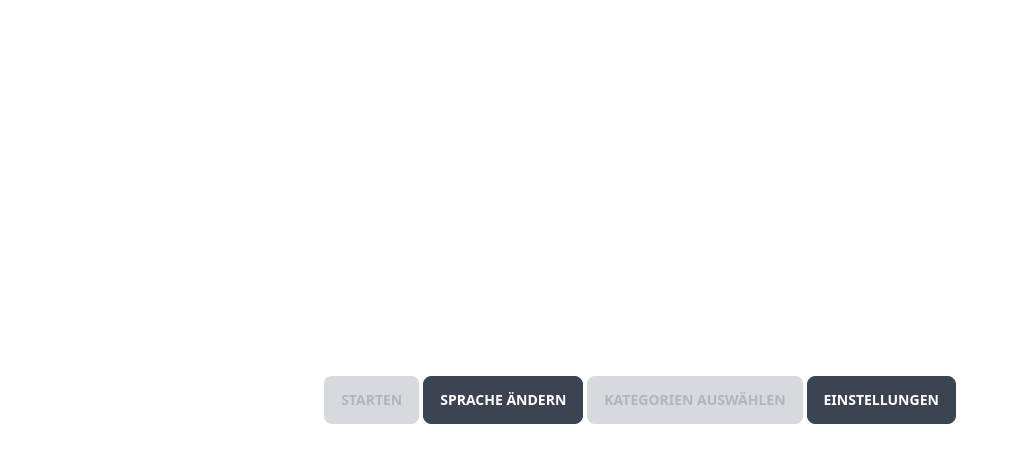
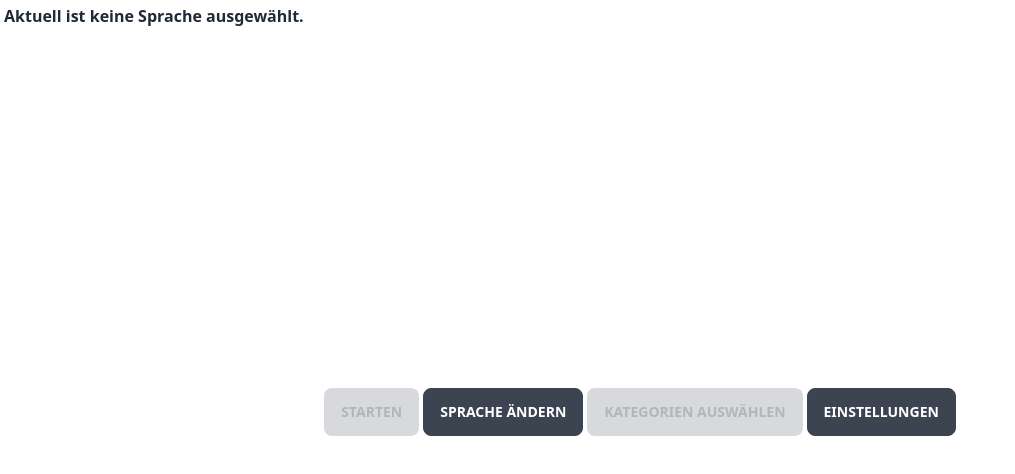
Before and after one commit to Vokabel-Trainer/Vokabel-Trainer.github.io, a SvelteKit app: page / in a window 1280 px wide. Shown: the top 474 px of the page, without its empty margins (0-1015 px from the left). Built offline with nearby package versions, Linux system fonts and the light colour scheme.

Commit message:
Add no language selected text

```diff
--- a/src/routes/+layout.svelte
+++ b/src/routes/+layout.svelte
@@ -19,6 +19,8 @@
 			<p class="font-bold">
 				Ausgewählte Sprache: {getName($languagePairStore.from)} - {getName($languagePairStore.to)}
 			</p>
+		{:else}
+			<p class="font-bold">Aktuell ist keine Sprache ausgewählt.</p>
 		{/if}
 	{:else}
 		<p class="font-bold">Ausgewählte Sprachen werden geladen.</p>
```
